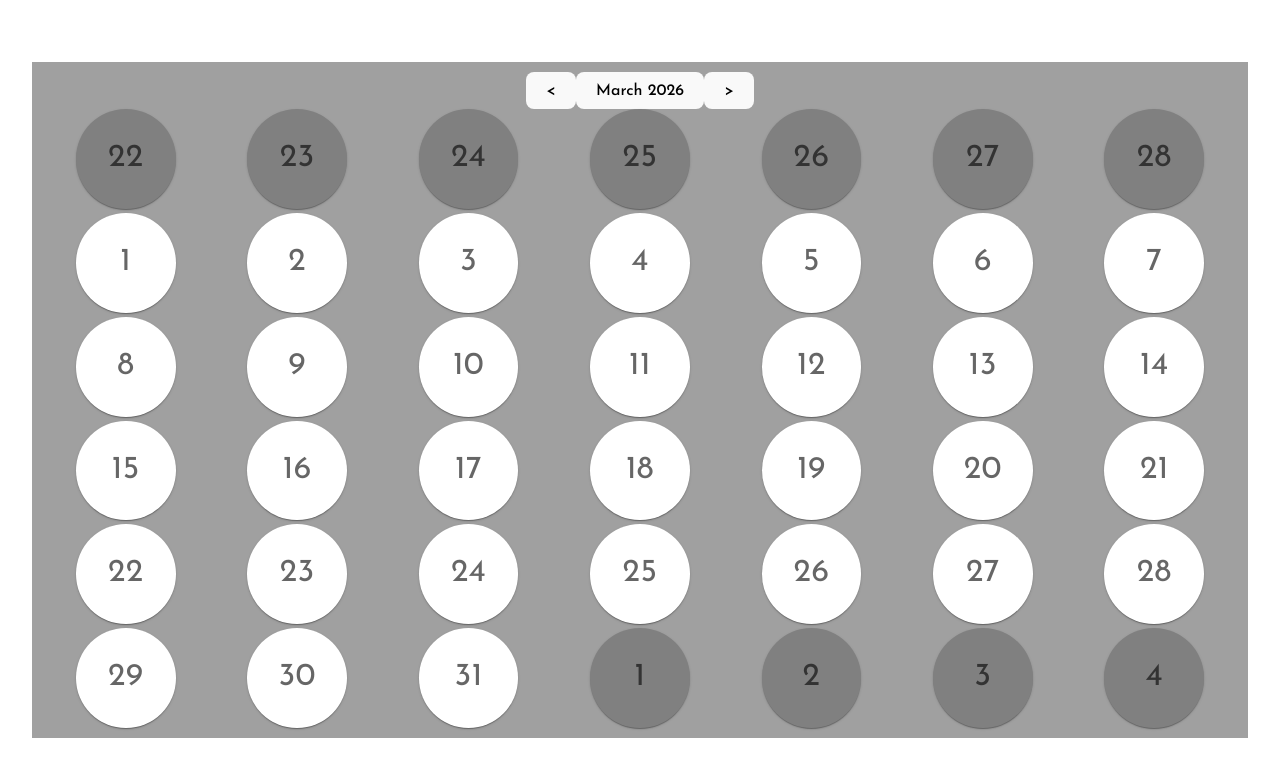
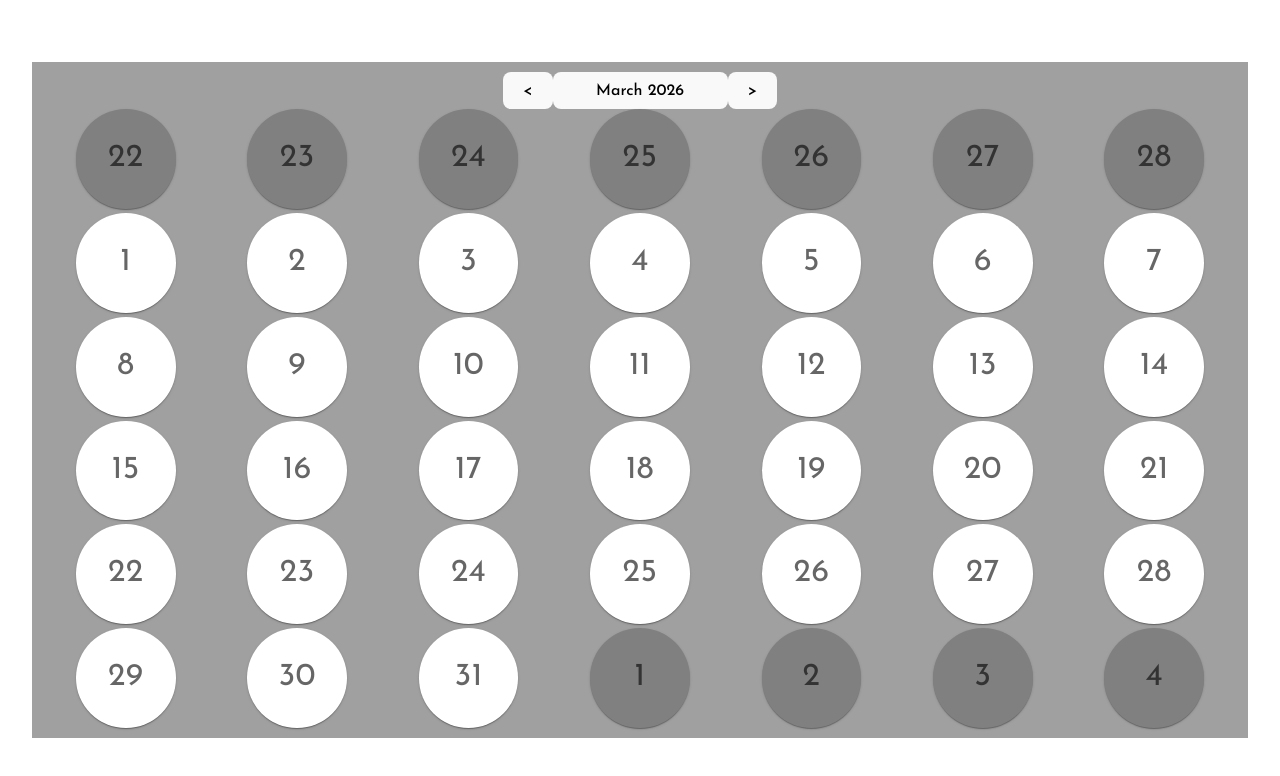
Before and after one commit to Oasis-NEU/s26-group-4, a React (Vite) app: page / in a window 1280 px wide. Shown: the top 776 px of the page. Built offline with nearby package versions, Linux system fonts and the light colour scheme.

Commit message:
made button size static

```diff
--- a/src/App.css
+++ b/src/App.css
@@ -93,3 +93,7 @@ body{
   background: #dcdcdc;
   transform: scale(1.1);
 }
+
+.button {
+  width : 175px;
+}
--- a/src/MonthGrid.jsx
+++ b/src/MonthGrid.jsx
@@ -35,7 +35,7 @@ function MonthGrid(props) {
       <button onClick={() => {
         setDate(decrementMonth(date));
       }}>&lt;</button>
-      <button>
+      <button className={"button"}>
         {getMonthName(currentMonth)} {currentYear}
       </button>
       <button onClick={() => {
```
